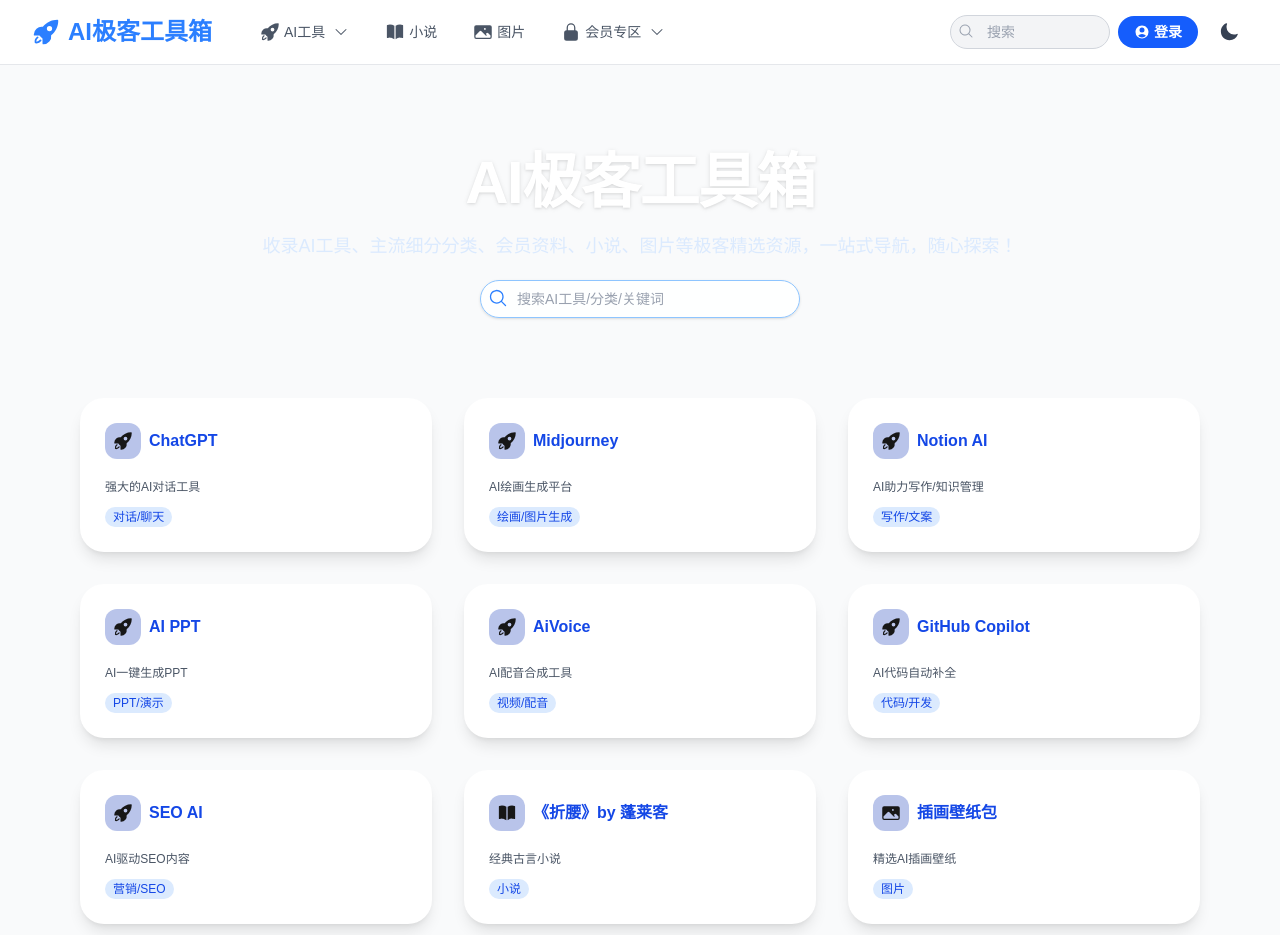
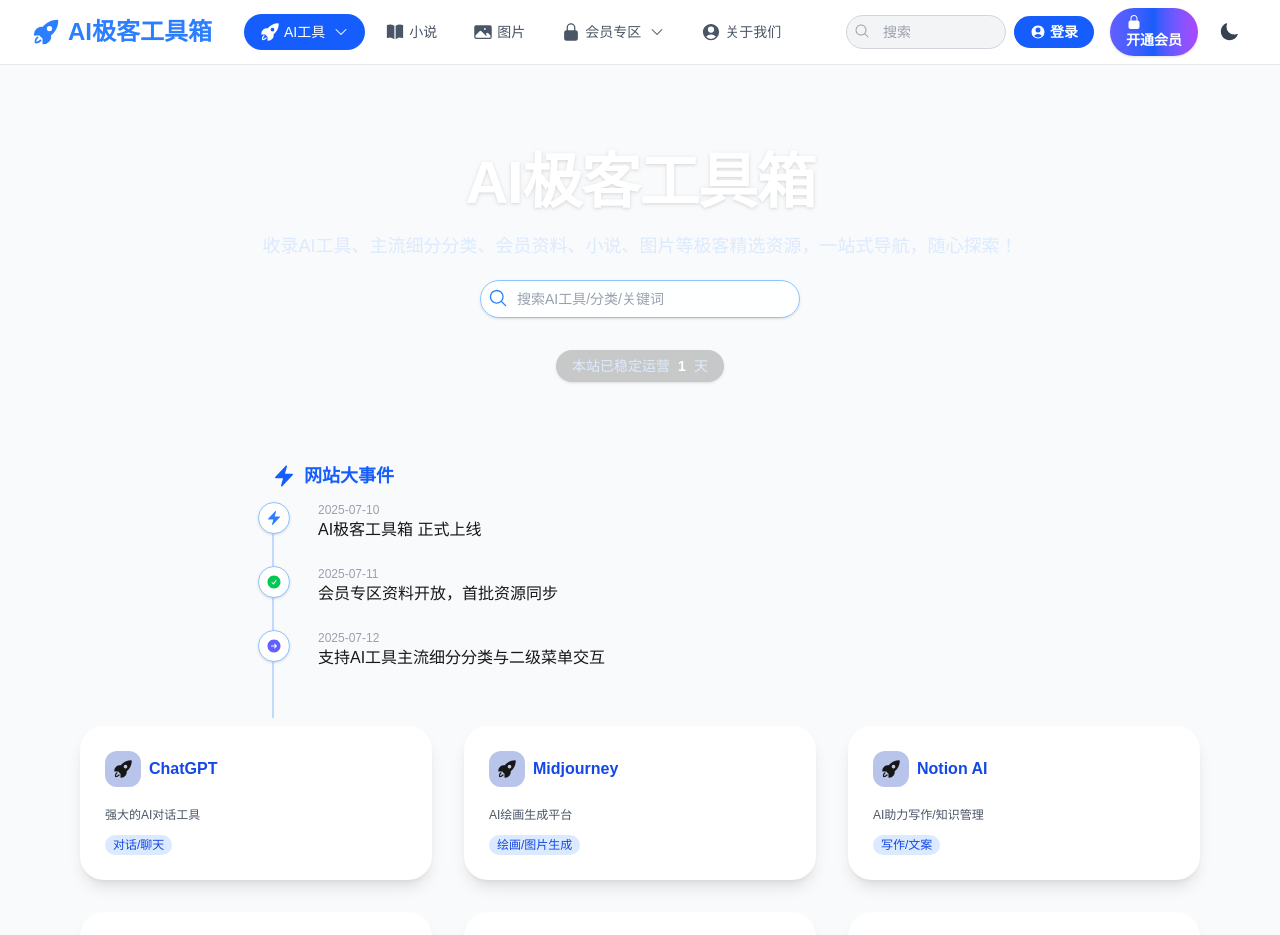
Before and after one commit to G-MUYI/ai-toolbox, a Next.js app: page / in a window 1280 px wide. Shown: the top 935 px of the page. Built offline with nearby package versions, Linux system fonts and the light colour scheme.

Commit message:
优化首页UI，分类修改

```diff
--- a/app/page.tsx
+++ b/app/page.tsx
@@ -1,23 +1,18 @@
 "use client"
 import { useState, useEffect } from "react"
 import {
-  RocketLaunchIcon,
-  LockClosedIcon,
-  BookOpenIcon,
-  PhotoIcon,
-  MagnifyingGlassIcon,
-  UserCircleIcon,
-  MoonIcon,
-  SunIcon,
-  ChevronDownIcon
+  RocketLaunchIcon, LockClosedIcon, BookOpenIcon, PhotoIcon,
+  MagnifyingGlassIcon, UserCircleIcon, MoonIcon, SunIcon, ChevronDownIcon,
+  ArrowRightCircleIcon, CheckCircleIcon, BoltIcon
 } from "@heroicons/react/24/solid"
 
-// 主流AI工具二级分类（部分举例，可继续扩展）
+// 站点上线日，实际运营2天
+const SITE_START_DATE = new Date("2025-07-10")
+
+// 分类结构
 const CATEGORY_TREE = [
   {
-    name: "AI工具",
-    key: "AI工具",
-    icon: <RocketLaunchIcon className="w-5 h-5" />,
+    name: "AI工具", key: "AI工具", icon: <RocketLaunchIcon className="w-5 h-5" />,
     children: [
       { name: "对话/聊天", key: "chat" },
       { name: "绘画/图片生成", key: "img" },
@@ -32,26 +27,15 @@
       { name: "效率/其他", key: "misc" }
     ]
   },
+  { name: "小说", key: "小说", icon: <BookOpenIcon className="w-5 h-5" />, children: [] },
+  { name: "图片", key: "图片", icon: <PhotoIcon className="w-5 h-5" />, children: [] },
   {
-    name: "小说",
-    key: "小说",
-    icon: <BookOpenIcon className="w-5 h-5" />,
-    children: []
-  },
-  {
-    name: "图片",
-    key: "图片",
-    icon: <PhotoIcon className="w-5 h-5" />,
-    children: []
-  },
-  {
-    name: "会员专区",
-    key: "会员专区",
-    icon: <LockClosedIcon className="w-5 h-5" />,
+    name: "会员专区", key: "会员专区", icon: <LockClosedIcon className="w-5 h-5" />,
     children: [
       { name: "破局资料", key: "break" }
     ]
-  }
+  },
+  { name: "关于我们", key: "about", icon: <UserCircleIcon className="w-5 h-5" />, children: [] }
 ]
 
 // 示例资源
@@ -65,21 +49,34 @@
   { name: "SEO AI", description: "AI驱动SEO内容", url: "#", category: "AI工具", subCategory: "seo" },
   { name: "《折腰》by 蓬莱客", description: "经典古言小说", url: "#", category: "小说" },
   { name: "插画壁纸包", description: "精选AI插画壁纸", url: "#", category: "图片" },
-  { name: "副业指南合集", description: "10本破局资料，会员专享", url: "#", category: "会员专区", subCategory: "break", isPremium: true }
+  { name: "副业指南合集", description: "10本破局资料，会员专享", url: "#", category: "会员专区", subCategory: "break", isPremium: true },
+  // 关于我们介绍
+  { name: "关于本站", description: "AI极客工具箱，致力于整合AI工具、会员资料、小说、图片等资源，为极客用户提供一站式高效导航和知识服务。", url: "#", category: "about" }
 ]
 
-const SITE_START_DATE = new Date("2024-06-01")
+// 网站大事件时间线
+const TIMELINE = [
+  { date: "2025-07-10", title: "AI极客工具箱 正式上线", icon: <BoltIcon className="w-4 h-4 text-blue-500" /> },
+  { date: "2025-07-11", title: "会员专区资料开放，首批资源同步", icon: <CheckCircleIcon className="w-4 h-4 text-green-500" /> },
+  { date: "2025-07-12", title: "支持AI工具主流细分分类与二级菜单交互", icon: <ArrowRightCircleIcon className="w-4 h-4 text-indigo-500" /> }
+]
 
 export default function Home() {
   const [dark, setDark] = useState(false)
-  const [selectedCat, setSelectedCat] = useState<string | null>(null) // 一级分类
-  const [selectedSubCat, setSelectedSubCat] = useState<string | null>(null) // 二级分类
+  const [selectedCat, setSelectedCat] = useState<string | null>("AI工具")
+  const [selectedSubCat, setSelectedSubCat] = useState<string | null>(null)
   const [hoverMenu, setHoverMenu] = useState<string | null>(null)
   const [search, setSearch] = useState("")
   const [days, setDays] = useState<number>(0)
 
+  // 实时刷新运营天数
   useEffect(() => {
-    setDays(Math.floor((Date.now() - SITE_START_DATE.getTime()) / 86400000))
+    function updateDays() {
+      setDays(Math.max(1, Math.floor((Date.now() - SITE_START_DATE.getTime()) / 86400000) + 1))
+    }
+    updateDays()
+    const timer = setInterval(updateDays, 1000 * 60 * 10) // 每10分钟刷新一次
+    return () => clearInterval(timer)
   }, [])
 
   // 筛选工具
@@ -87,9 +84,8 @@
     let matchCat =
       (selectedCat === null) ||
       (tool.category === selectedCat && (!selectedSubCat || tool.subCategory === selectedSubCat))
-    // 没选分类时默认全显示
+    // 无二级分类时直接筛选一级
     if (selectedCat && !CATEGORY_TREE.find(c => c.key === selectedCat)?.children.length) {
-      // 该分类无二级分类
       matchCat = tool.category === selectedCat
     }
     const searchMatch =
@@ -106,22 +102,22 @@
   const tagBg = dark ? "bg-[#282c33] text-blue-200" : "bg-blue-100 text-blue-700"
   const premiumBg = dark ? "bg-yellow-600/80 text-yellow-200" : "bg-yellow-300 text-yellow-800"
   const searchBg = dark ? "bg-[#23242a] border-[#33353a] text-white" : "bg-gray-100 border-gray-300 text-gray-900"
-
-  // Hero渐变背景亮色修正
+  // Hero渐变背景
   const heroBg = dark
     ? "bg-gradient-to-r from-blue-800 via-indigo-900 to-gray-900"
-    : "bg-gradient-to-r from-blue-400 via-purple-200 to-white"
+    : "bg-gradient-to-r from-blue-400 via-purple-300 to-white"
 
   return (
     <div className={`min-h-screen flex flex-col ${mainBg} transition-colors duration-200`}>
-      {/* 顶部导航+分类 */}
+      {/* 顶部导航 */}
       <header className={`sticky top-0 z-30 w-full ${navBg} transition-all`}>
         <div className="max-w-7xl mx-auto h-16 flex items-center justify-between px-4 md:px-8">
+          {/* LOGO */}
           <div className="flex items-center gap-2 font-bold text-2xl text-blue-500">
             <RocketLaunchIcon className="w-7 h-7" />
             <span>AI极客工具箱</span>
           </div>
-          {/* 分类Tab+悬停二级 */}
+          {/* 分类Tab+二级 */}
           <nav className="flex items-center gap-1 ml-8">
             {CATEGORY_TREE.map(cat => (
               <div
@@ -133,7 +129,7 @@
                 <button
                   className={`
                     px-4 py-2 rounded-full font-medium text-sm flex items-center gap-1 transition
-                    ${selectedCat === cat.key ? "bg-blue-600 text-white" : dark ? "text-gray-300 hover:text-blue-200" : "text-gray-600 hover:text-blue-700"}
+                    ${selectedCat === cat.key && !selectedSubCat ? "bg-blue-600 text-white" : dark ? "text-gray-300 hover:text-blue-200" : "text-gray-600 hover:text-blue-700"}
                   `}
                   onClick={() => {
                     setSelectedCat(cat.key)
@@ -146,15 +142,16 @@
                     <ChevronDownIcon className="w-4 h-4 ml-1" />
                   )}
                 </button>
-                {/* 二级菜单 */}
+                {/* 二级菜单，鼠标悬停展开/可点 */}
                 {cat.children.length > 0 && hoverMenu === cat.key && (
-                  <div className={`absolute left-0 top-full mt-2 min-w-[160px] rounded-xl shadow-lg ${dark ? "bg-[#232834]" : "bg-white"} z-50 border border-gray-100`}>
+                  <div className={`absolute left-0 top-full mt-2 min-w-[170px] rounded-xl shadow-lg ${dark ? "bg-[#232834]" : "bg-white"} z-50 border border-gray-100`}>
                     {cat.children.map(sub => (
                       <button
                         key={sub.key}
                         onClick={() => {
                           setSelectedCat(cat.key)
                           setSelectedSubCat(sub.key)
+                          setHoverMenu(null)
                         }}
                         className={`
                           block px-5 py-2 w-full text-left rounded-xl font-normal text-sm
@@ -171,7 +168,7 @@
               </div>
             ))}
           </nav>
-          {/* 搜索/登录/暗色 */}
+          {/* 搜索/登录/会员/暗色 */}
           <div className="flex items-center gap-2 ml-auto">
             <div className="relative hidden md:block">
               <input
@@ -186,6 +183,10 @@
             <button className="px-4 py-1.5 rounded-full bg-blue-600 text-white font-semibold hover:bg-blue-700 text-sm flex items-center">
               <UserCircleIcon className="w-4 h-4 mr-1" /> 登录
             </button>
+            {/* 会员开通按钮 */}
+            <button className="px-4 py-1.5 rounded-full bg-gradient-to-r from-indigo-500 via-blue-600 to-purple-500 text-white font-semibold hover:opacity-80 text-sm ml-2 shadow transition">
+              <LockClosedIcon className="w-4 h-4 mr-1" /> 开通会员
+            </button>
             <button
               onClick={() => setDark(!dark)}
               className="ml-1 rounded-full p-2 border border-transparent hover:border-blue-500 transition"
@@ -197,8 +198,8 @@
         </div>
       </header>
 
-      {/* Hero区，亮色渐变背景 */}
-      <section className={`w-full flex flex-col items-center justify-center py-14 md:py-20 relative`}>
+      {/* Hero区 渐变色 */}
+      <section className={`w-full flex flex-col items-center justify-center py-14 md:py-20 relative overflow-hidden`}>
         <div className={`absolute inset-0 -z-10 ${heroBg}`}></div>
         <h1 className="font-extrabold text-4xl md:text-6xl mb-3 text-white text-center drop-shadow tracking-tight leading-tight">
           AI极客工具箱
@@ -218,6 +219,32 @@
             <MagnifyingGlassIcon className="w-5 h-5 absolute left-2 top-2 text-blue-500" />
           </div>
         </div>
+        {/* 运营天数实时 */}
+        <div className="mt-8 text-sm text-blue-100 bg-black/20 px-4 py-1.5 rounded-full shadow backdrop-blur">
+          <span>本站已稳定运营</span>
+          <span className="mx-2 font-bold text-white">{days}</span>
+          <span>天</span>
+        </div>
+      </section>
+
+      {/* 网站大事件 时间线 */}
+      <section className="w-full max-w-3xl mx-auto px-4 pb-2">
+        <h2 className="text-lg font-bold mb-3 text-blue-600 flex items-center gap-2">
+          <BoltIcon className="w-6 h-6" /> 网站大事件
+        </h2>
+        <ol className="relative border-l-2 border-blue-200 pl-6 pb-6">
+          {TIMELINE.map((item, idx) => (
+            <li key={idx} className="mb-6 ml-2">
+              <span className="absolute -left-4 flex items-center justify-center w-8 h-8 rounded-full bg-white shadow border border-blue-300">
+                {item.icon}
+              </span>
+              <div className="pl-3">
+                <span className="block text-xs text-gray-400">{item.date}</span>
+                <span className="block text-base font-medium">{item.title}</span>
+              </div>
+            </li>
+          ))}
+        </ol>
       </section>
 
       {/* 工具区 */}
@@ -265,10 +292,9 @@
         </ul>
       </main>
 
-      {/* 底部栏+运营天数 */}
+      {/* 底部栏 */}
       <footer className={`text-center text-xs py-8 mt-8 ${dark ? "text-gray-500" : "text-gray-400"}`}>
-        © {new Date().getFullYear()} AI极客工具箱 · 仅供学习交流<br />
-        站点已稳定运营 <span className="font-bold text-blue-400">{days}</span> 天
+        © {new Date().getFullYear()} AI极客工具箱 · 仅供学习交流
       </footer>
     </div>
   )
```
